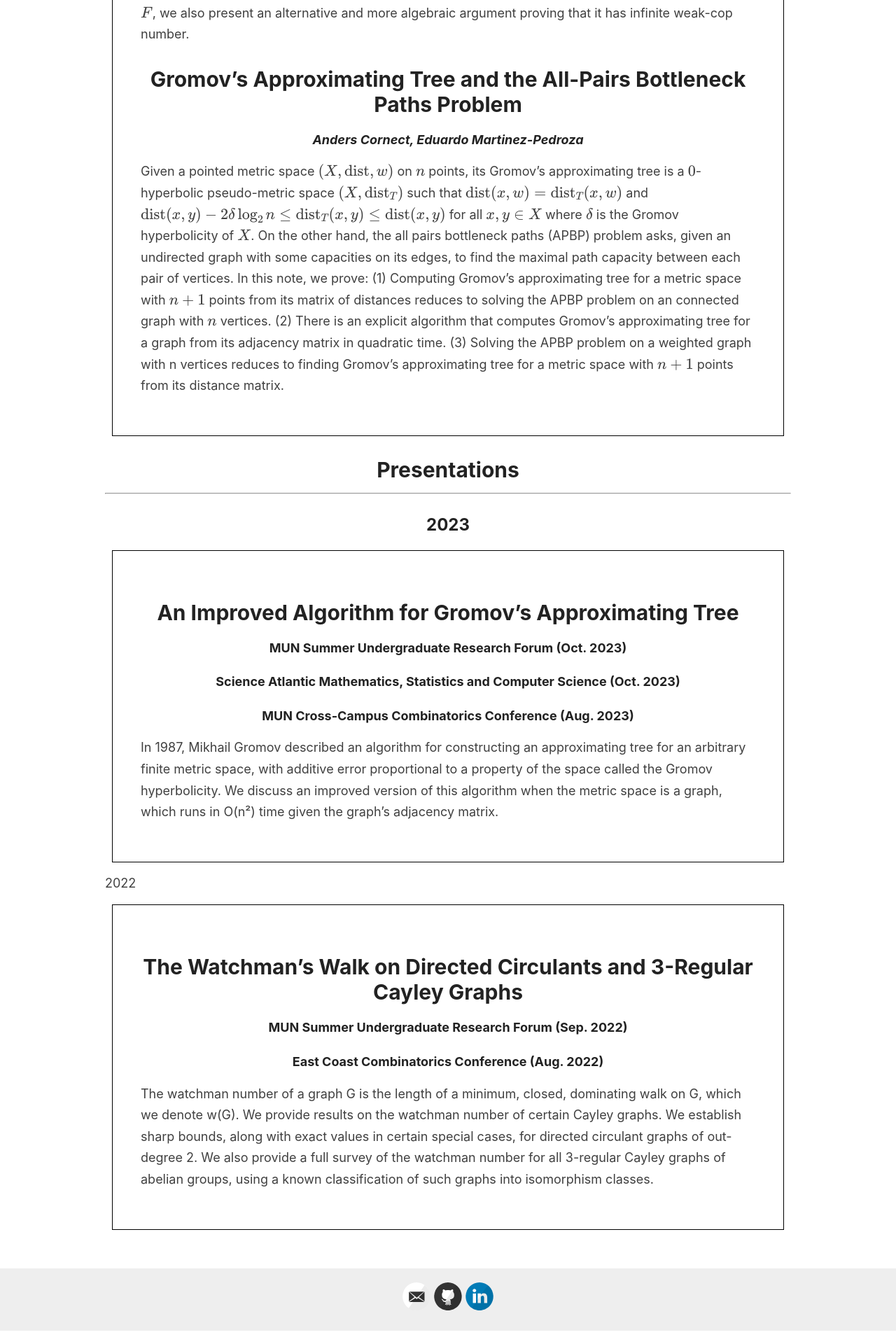
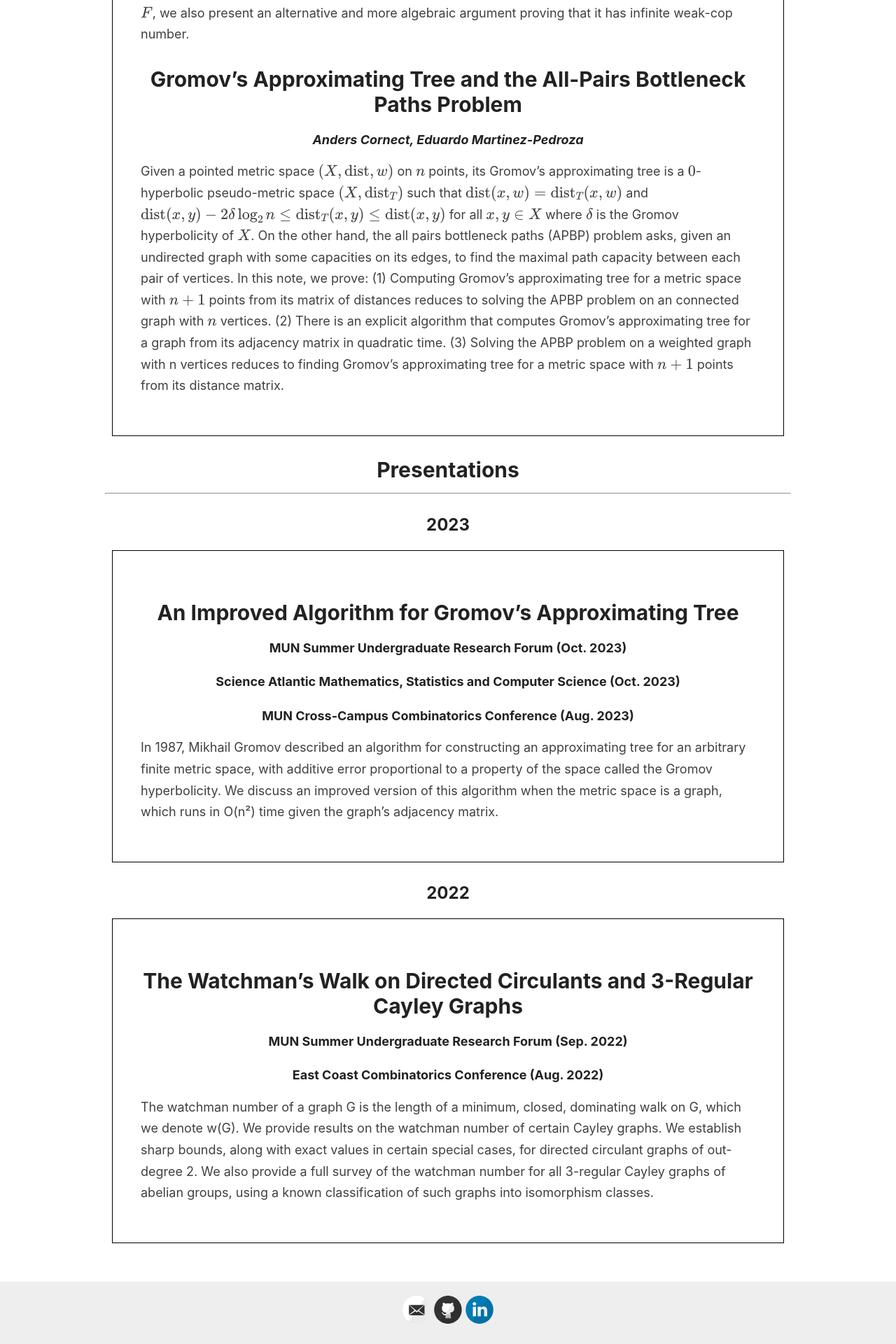
Before and after one commit to And-ers/And-ers.github.io, a Jekyll site: the page built from _pages/publications.md, in a window 1280 px wide. Shown: the part 691-2611 px from the top of the page at 70% size. Built offline with Jekyll 4.4.1, drawn with Linux system fonts in a browser that asks for light colours.

```diff
--- a/_pages/publications.md
+++ b/_pages/publications.md
@@ -39,7 +39,7 @@ In 1987, Mikhail Gromov described an algorithm for constructing an approximating
 
 </div>
 
-2022
+## 2022
 
 <div class="stylebox" markdown="1">
 
```
